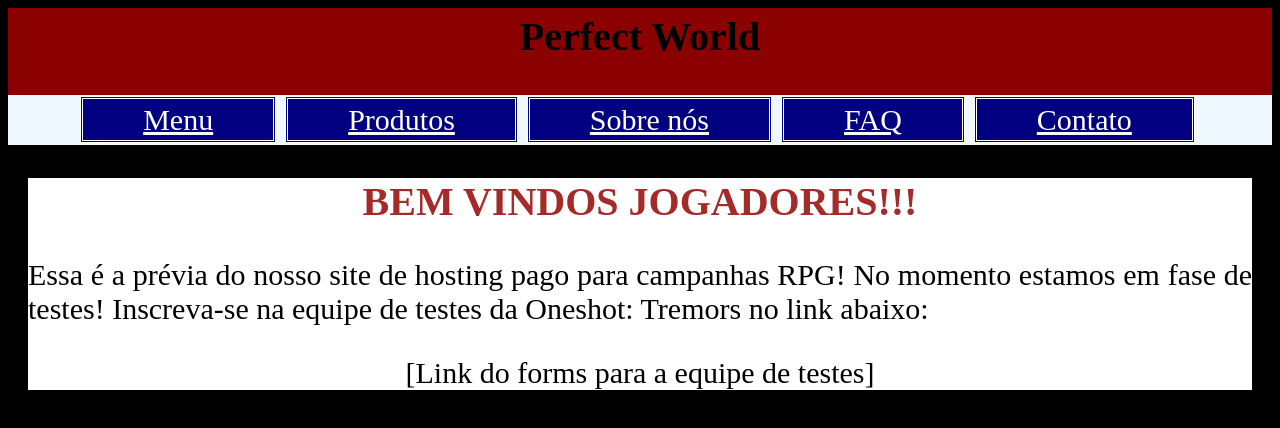
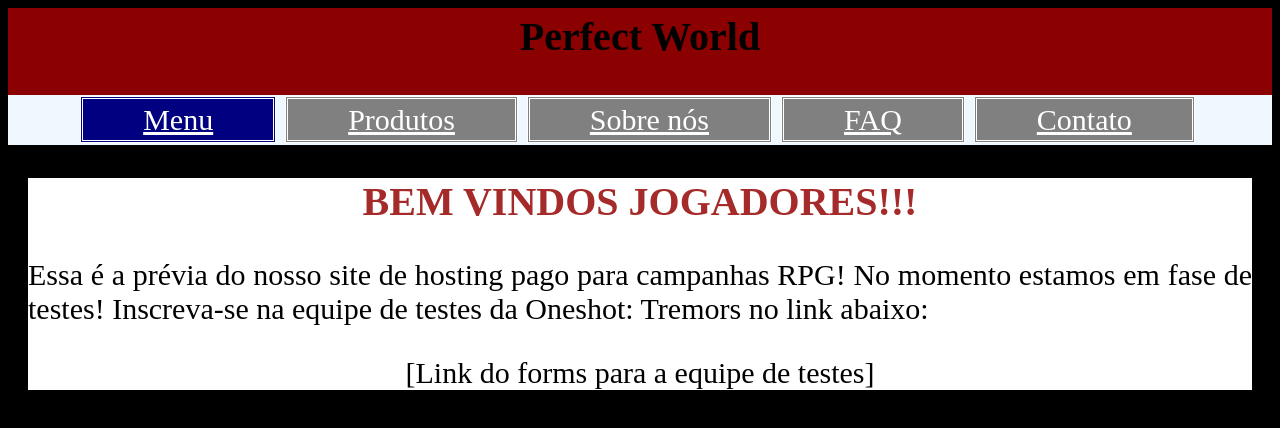
Before and after one commit to TheHalf12/Perfect-World, a plain HTML site: page index.html in a window 1280 px wide. Drawn offline with Linux system fonts and the light colour scheme.

Commit message:
Broken links in nav colored differently
Fix broken links ASAP

```diff
--- a/index.html
+++ b/index.html
@@ -18,10 +18,10 @@
     <nav>
         <div>
             <a href="index.html">Menu</a>
-            <a href="">Produtos</a>
-            <a href="">Sobre nós</a>
-            <a href="">FAQ</a>
-            <a href="">Contato</a>
+            <a href="" class="brokenlink">Produtos</a>
+            <a href="" class="brokenlink">Sobre nós</a>
+            <a href="" class="brokenlink">FAQ</a>
+            <a href="" class="brokenlink">Contato</a>
         </div>
     </nav>
 
--- a/style.css
+++ b/style.css
@@ -59,3 +59,7 @@ section div p {
     text-align: center;
     font-size: 30px;
 }
+
+nav .brokenlink {
+    background-color: gray;
+}
```
